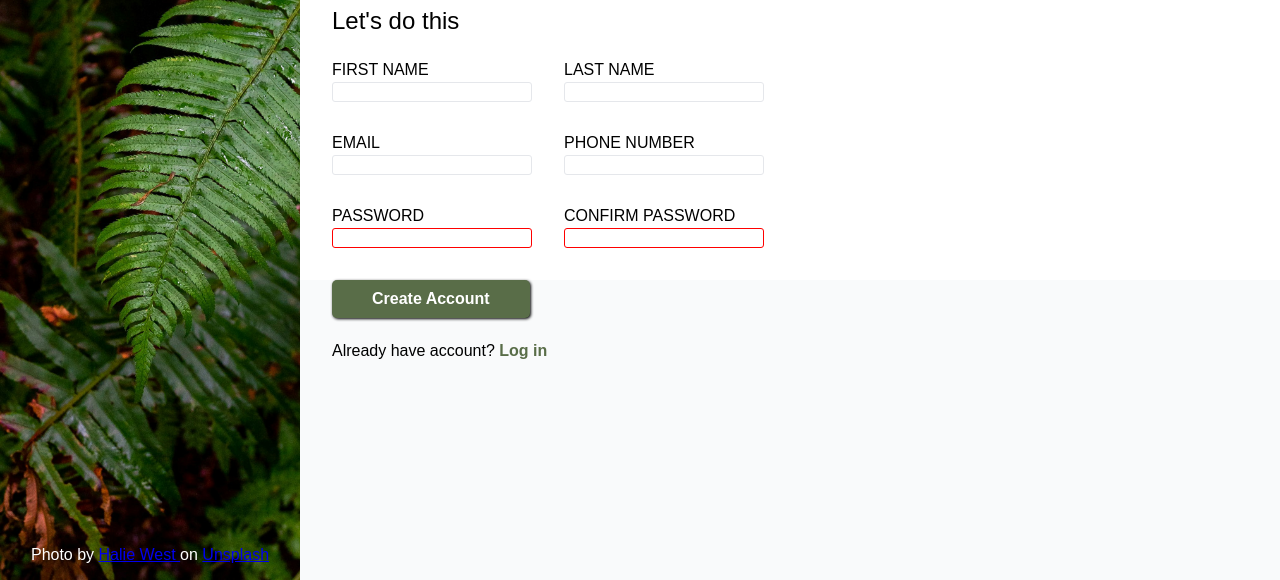
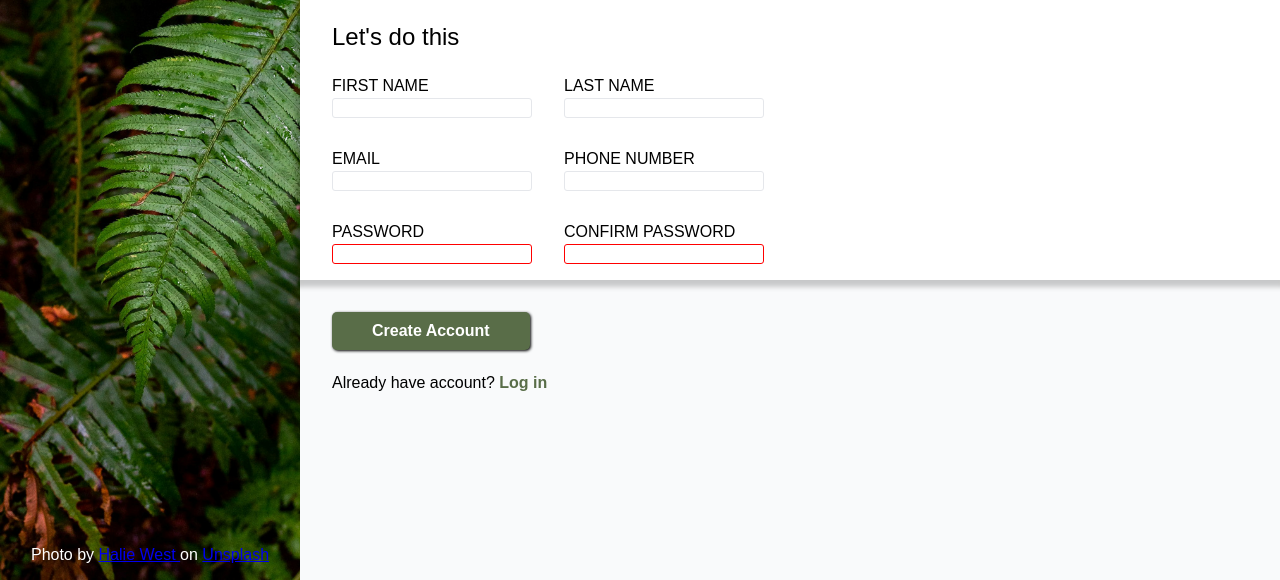
Before and after one commit to asadullahkhann/odin-sign-up-form, a plain HTML site: page index.html in a window 1280 px wide. Shown: the part 303-883 px from the top of the page. Drawn offline with Linux system fonts and the light colour scheme.

Commit message:
Add box-shadow to the .form-input-area

```diff
--- a/styles.css
+++ b/styles.css
@@ -63,6 +63,8 @@ form {
     display: flex;
     align-items: flex-end;
     padding: 0 0 13px 32px;
+    position: relative;
+    z-index: 2;
 }
 
 .italic {
@@ -70,7 +72,10 @@ form {
 }
 
 .form-input-area {
+    padding-top: 16px;
     padding-left: 32px;
+    position: relative;
+    box-shadow: rgb(0 0 0 /.2) 0 2px 5px 5px;
 }
 
 p.phrase-row {
@@ -116,6 +121,7 @@ input.error:valid {
 .form-submit-area {
     background-color: #f9fafb;
     height: 300px;
+    padding-top: 16px;
     padding-left: 32px;
 }
 
```
